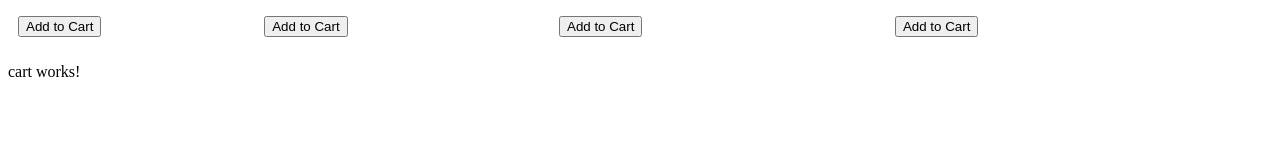
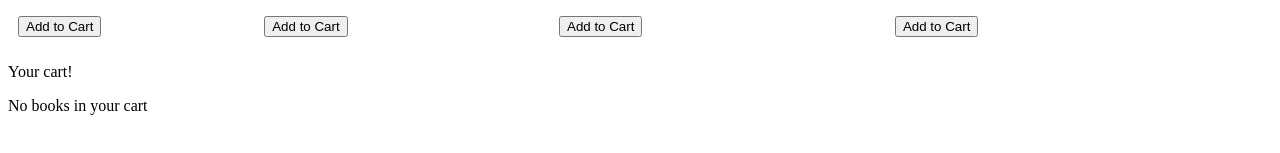
Before and after one commit to miltonmaleiane/MyApp, an Angular app: page / in a window 1280 px wide. Shown: the part 211-364 px from the top of the page. Built offline with nearby package versions, Linux system fonts and the light colour scheme.

Commit message:
Add && Remove Books

```diff
--- a/src/app/books/book/book.component.html
+++ b/src/app/books/book/book.component.html
@@ -3,5 +3,7 @@
     <img class="image" [src]="book.image" [alt]="book.name" width="100px">
     <p class="title"> {{book.name | titlecase}} by: {{book.author|uppercase}}</p>
     <p class="currency">{{book.amount| currency: 'INR'}}</p>
-    <button (click)="addToCart()">Add to Cart</button>
+    <button *ngIf="!isInCart" (click)="addToCart()">Add to Cart</button>
+    <button *ngIf="isInCart" (click)="removeFromCart()">Remove from Cart</button>
+
 </li>
--- a/src/app/books/book/book.component.ts
+++ b/src/app/books/book/book.component.ts
@@ -1,5 +1,5 @@
 import { Component, EventEmitter, Input, OnDestroy, OnInit, Output } from '@angular/core';
-import { CartService } from 'src/app/services/cart.service';
+import { CartService } from 'src/app/cart/cart.service';
 import { Book } from '../../types/Book';
 
 @Component({
@@ -13,10 +13,11 @@ export class BookComponent  implements  OnInit{
   }
 
   @Input() book:Book = {} as Book;
-
+  isInCart :boolean = false;
   myInterval:any = null;
   addToCart(){
     this.cartService.add(this.book)
+    this.isInCart = true;
    //this.bookEmitter.emit(this.book)
   }
 
@@ -25,4 +26,8 @@ export class BookComponent  implements  OnInit{
       console.log("Hello")
    },1000)
   }
+  removeFromCart(){
+    this.isInCart = false;
+    this.cartService.remove(this.book);
+  }
 }
--- a/src/app/cart/cart.component.html
+++ b/src/app/cart/cart.component.html
@@ -1 +1,7 @@
-<p>cart works!</p>
+<p>Your cart!</p>
+<div *ngIf="getCart().length>0 ">
+
+    <div *ngFor=" let book of getCart()"> <p>{{book.name }} by {{book.author }} for {{book.amount| currency }}</p></div>
+
+  </div>
+<div *ngIf="getCart().length==0 ">No books in your cart</div>
--- a/src/app/cart/cart.component.ts
+++ b/src/app/cart/cart.component.ts
@@ -1,4 +1,5 @@
 import { Component } from '@angular/core';
+import { CartService } from './cart.service';
 
 @Component({
   selector: 'app-cart',
@@ -6,5 +7,13 @@ import { Component } from '@angular/core';
   styleUrls: ['./cart.component.css']
 })
 export class CartComponent {
+  constructor(private cartService: CartService){
+
+  }
+
+getCart(){
+  return this.cartService.get();
+}
+
 
 }
--- a/src/app/services/cart.service.ts
+++ b/src/app/cart/cart.service.ts
@@ -13,4 +13,11 @@ export class CartService {
     console.log(book)
    this.cart.push(book)
   }
+  get() {
+    return this.cart
+  }
+  remove (book:Book){
+    this.cart = this.cart.filter((b) => b != book)
+
+  }
 }
```
